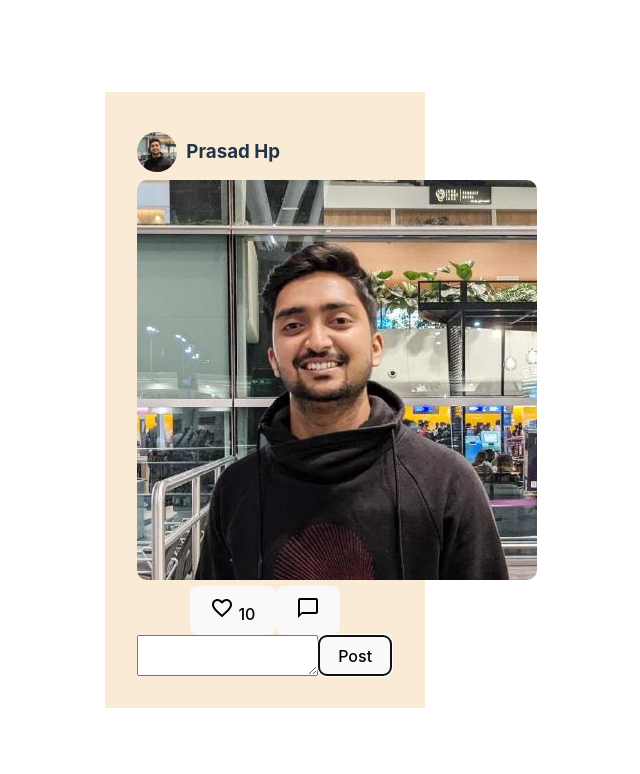
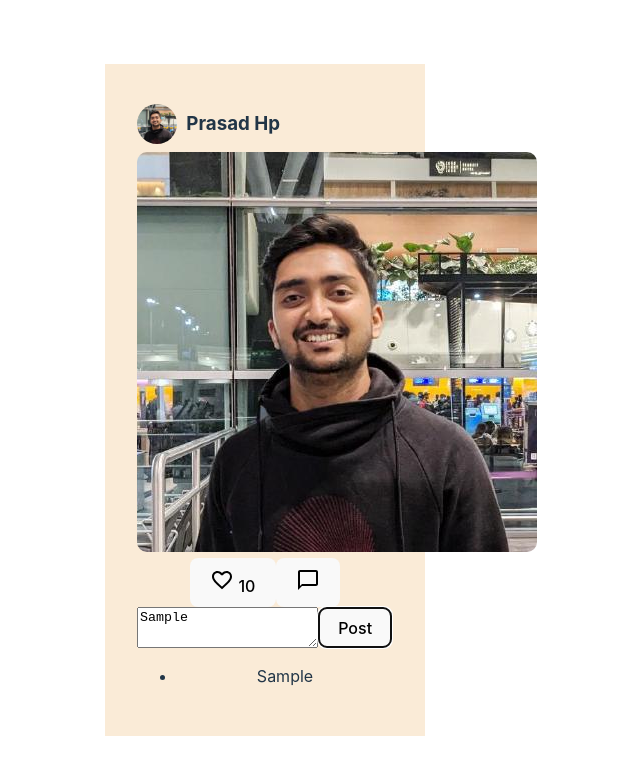
Before and after one commit to prasad-hp/Social-Media, a React (Vite) app: page / in a window 1280 px wide. Both pictures are taken after typing "Sample" into the empty fields and a click on the button "Post". Shown: the top 774 px of the page, without its empty margins (343-983 px from the left). Built offline with nearby package versions, Linux system fonts and the light colour scheme.

Commit message:
Comments features Included

```diff
--- /dev/null
+++ b/src/components/Comments.jsx
@@ -0,0 +1,24 @@
+import React, { useState } from "react";
+import CommentsInput from "./CommentsInput";
+
+function Comments(){
+    const [comment, setComment] = useState([]);
+
+    function saveComment(newComment){
+        setComment(prevComment => {
+            return [...prevComment, newComment];
+        });
+    }
+    return (
+        <div>
+            <CommentsInput toSaveComment={saveComment} />
+            {comment.map((comment, index) => (
+                <ul key={index}>
+                    <li>{comment}</li>
+                </ul>
+            ))}
+        </div>
+    );
+}
+
+export default Comments;
--- a/src/components/CommentsInput.jsx
+++ b/src/components/CommentsInput.jsx
@@ -1,20 +1,18 @@
 import React, { useState } from "react";
 
-function CommentsInput() {
+function CommentsInput(props) {
     const [newComment, setNewComment] = useState("");
 
     function storeComment(event) {
         setNewComment(event.target.value);
+        console.log(props)
     }
-    function clearArea(){
-        setNewComment("")
-    }
-    return (
+    return(
         <div className="commentsInput">
             <textarea value={newComment} onChange={storeComment} />
-            <button onClick={clearArea}>Post</button>
+            <button onClick={()=>props.toSaveComment(newComment)}>Post</button>
         </div>
-    );
+    )
 }
 
 export default CommentsInput;
--- a/src/components/ImageCard.jsx
+++ b/src/components/ImageCard.jsx
@@ -1,17 +1,16 @@
 import React from "react";
 import ImageHeading from "./ImageHeading";
-import LikeAndComment from "./LikeAndComment";
-import CommentsInput from "./CommentsInput";
+import Comments from "./Comments";
+import LikeCommentIcons from "./LikeCommentIcons";
 
 function ImageCard(){
     return(
         <div className="imageCard">
             <ImageHeading />
             <img src="../images/profile-photos/prasadhp.jpeg" className="imageOnCard"/>
-            <LikeAndComment />
-            <CommentsInput />
+            <LikeCommentIcons />
+            <Comments />
         </div>
     )
 }
-
 export default ImageCard;
--- a/src/components/LikeAndComment.jsx
+++ b/src/components/LikeCommentIcons.jsx
@@ -4,7 +4,7 @@ import FavoriteOutlinedIcon from '@mui/icons-material/FavoriteOutlined';
 import ChatBubbleOutlineIcon from '@mui/icons-material/ChatBubbleOutline';
 
 
-function LikeAndComment (){
+function LikeCommentIcons (){
     const [like, setLike] = useState(false)
     const [likeCount, setLikeCount] = useState(10)
 
@@ -13,7 +13,6 @@ function LikeAndComment (){
         like ? setLikeCount(likeCount-1) : setLikeCount(likeCount+1)
     }
     function commentButtonClick(){
-
     }
 
     return(
@@ -25,4 +24,4 @@ function LikeAndComment (){
     )
 }
 
-export default LikeAndComment;
+export default LikeCommentIcons;
```
